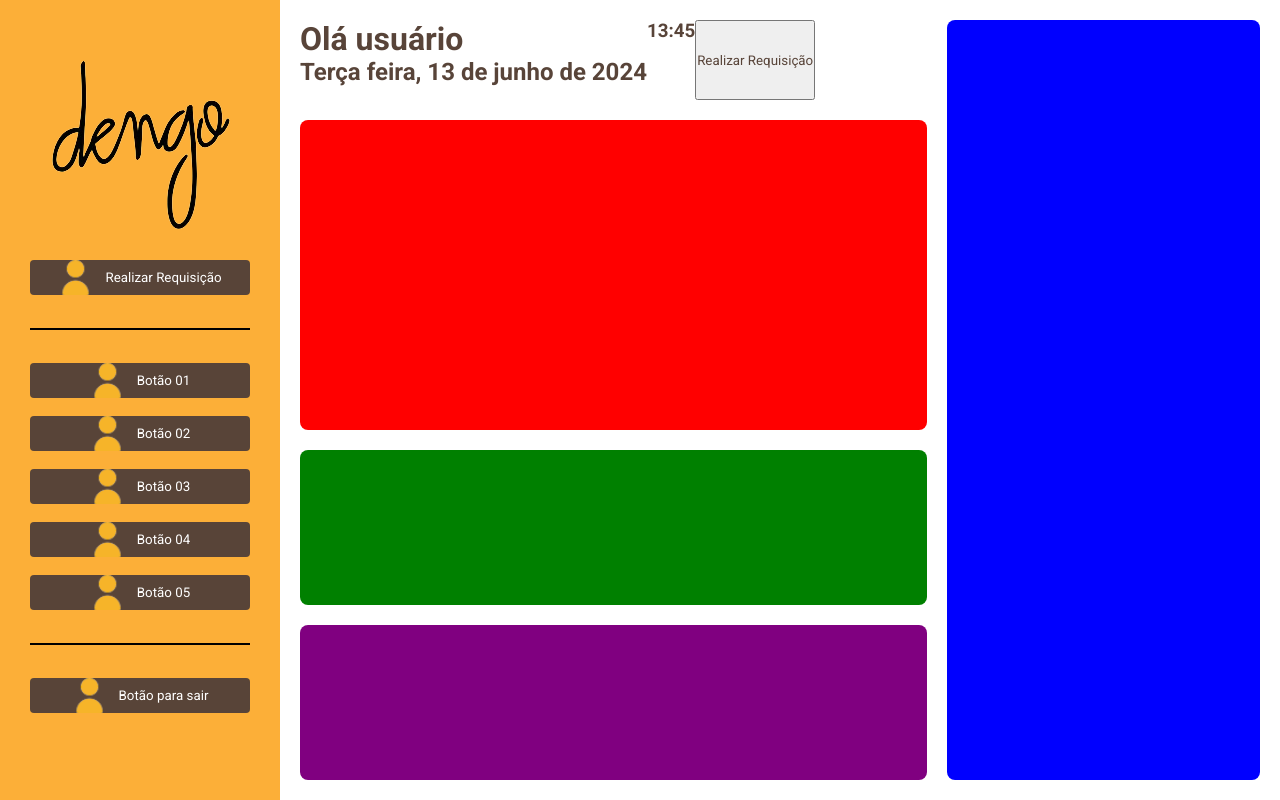
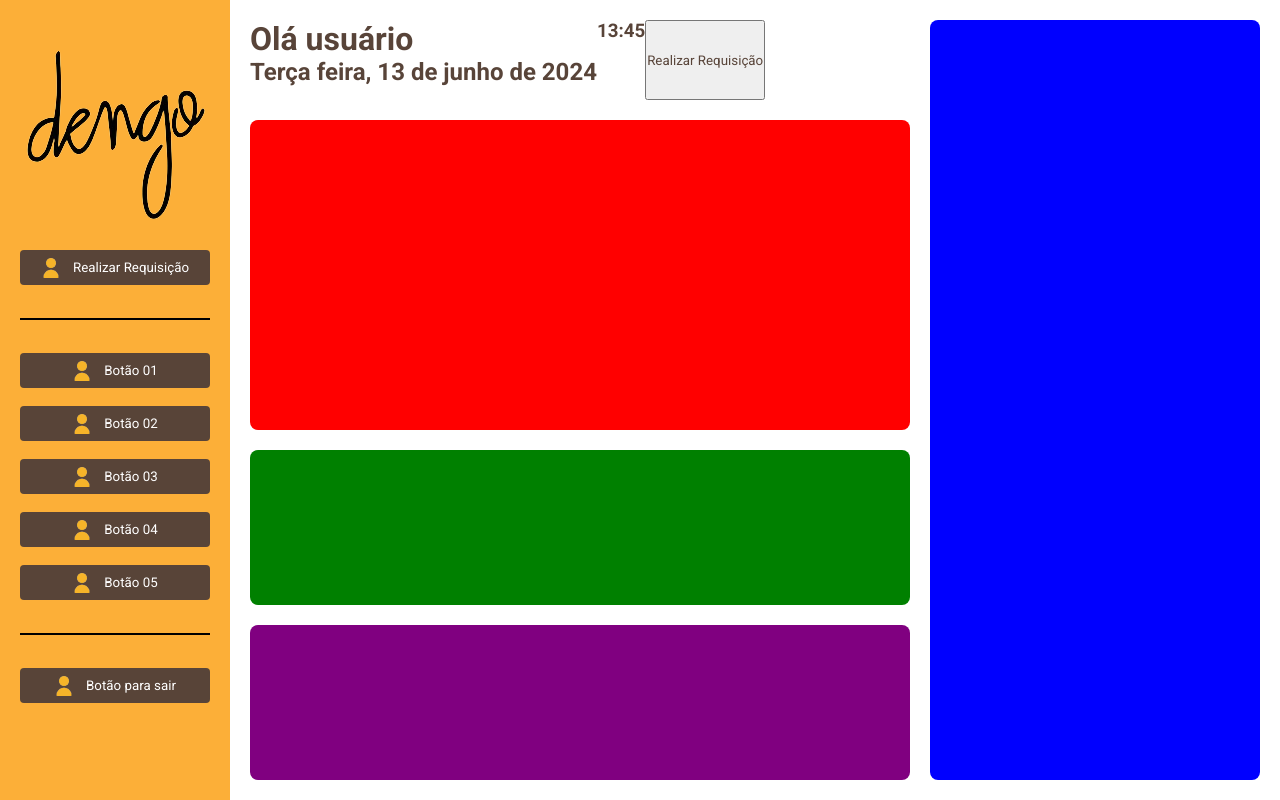
Before and after one commit to RodrigoPereir4/KRSmartReq-FullStack, a Next.js app in the folder frontend/: page /boas-vindas in a window 1280 px wide. Built offline with nearby package versions, Linux system fonts and the light colour scheme.

Commit message:
[UPDATE] Tamanho da Barra de Navegação e icones.

```diff
--- a/frontend/components/sideBar/ButtonBar.js
+++ b/frontend/components/sideBar/ButtonBar.js
@@ -6,6 +6,7 @@ import Image from "next/image";
 const Button = styled.button`
     width: 100%;
     height: 35px;
+    padding: 10px;
 
     border: none;
     border-radius: 4px;
@@ -28,7 +29,7 @@ const Button = styled.button`
 export default function ButtonBar(props){
     return(
         <Button>
-          <Image width={35} height={35} src={props.imageSrc} />
+          <Image width={20} height={20} src={props.imageSrc} alt="Imagem de um Icone"/>
           {props.text}
         </Button>
     );
--- a/frontend/components/sideBar/Navbar.js
+++ b/frontend/components/sideBar/Navbar.js
@@ -9,9 +9,9 @@ import logoImage from "../../images/logo.png";
 import ButtonBar from "./ButtonBar";
 
 const Container = styled.div`
-  width: 280px;
+  min-width: 230px;
   height: 100vh;
-  padding: 30px;
+  padding: 20px;
 
   display: flex;
   align-items: center;
@@ -48,7 +48,7 @@ const LinhaDividir = styled.div`
 export default function Navbar() {
   return (
     <Container>
-      <Image className="logo" src={logoImage}/>
+      <Image className="logo" alt="Logo da Dengo" src={logoImage}/>
 
       <ListaBotoes>
         <ButtonBar imageSrc={userImagem} text="Realizar Requisição"/>
```
